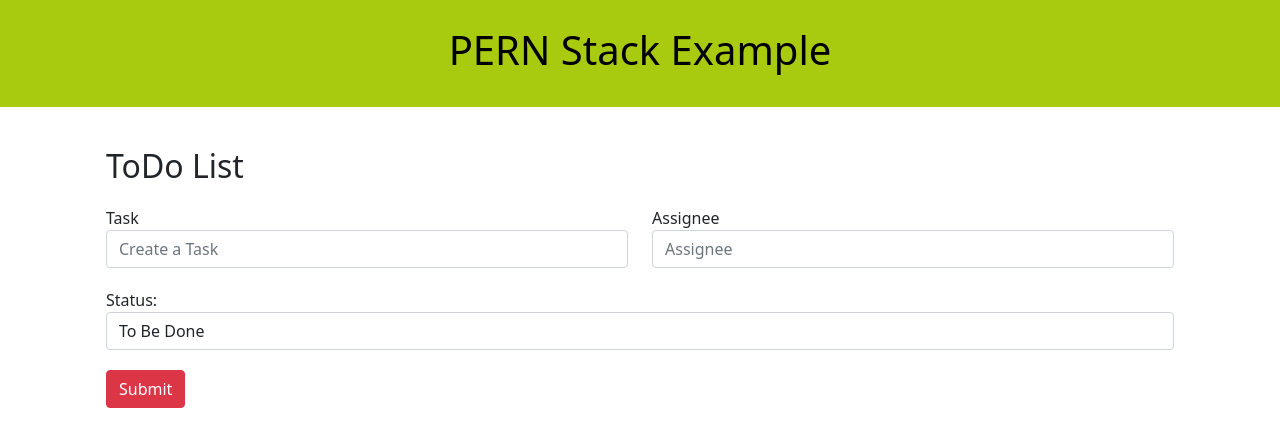
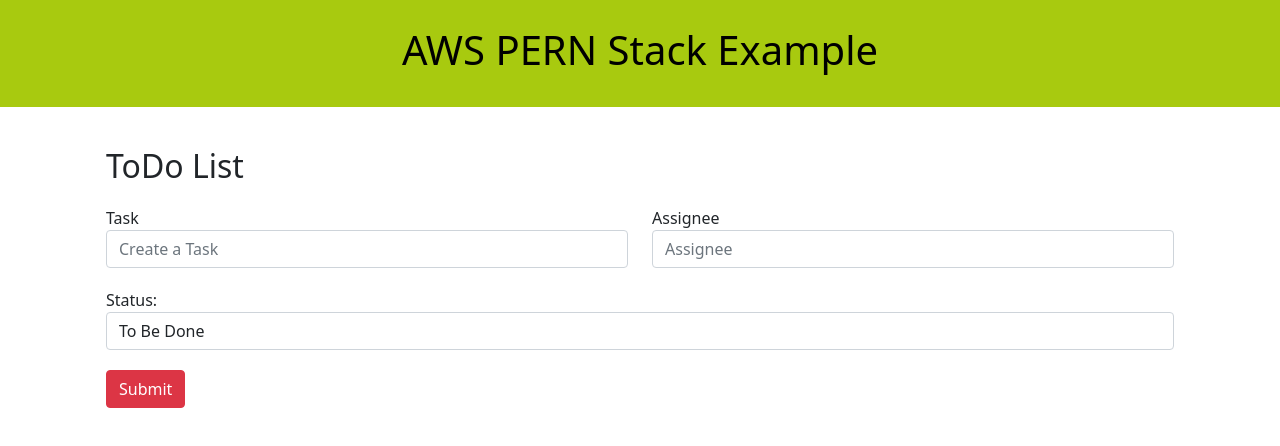
Before and after one commit to gtorres777/test_final_project, a React (Create React App) app in the folder app/client/: page / in a window 1280 px wide. Shown: the top 446 px of the page. Built offline with nearby package versions, Linux system fonts and the light colour scheme; no server answers.

Commit message:
setting replica from microservice to 1 and changed header

```diff
--- a/app/client/src/components/Header.js
+++ b/app/client/src/components/Header.js
@@ -5,7 +5,7 @@
     return (
         <div className="header">
             <h1>
-                PERN Stack Example
+                AWS PERN Stack Example
             </h1>
         </div>
     )
```
Also changed, not shown: 1 other file (tests, documents, lock files or other folders).
